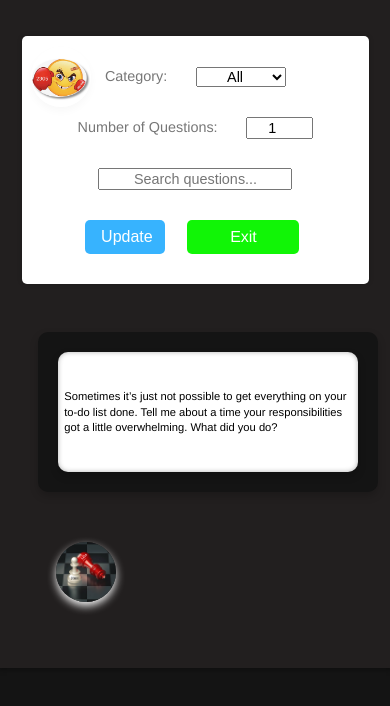
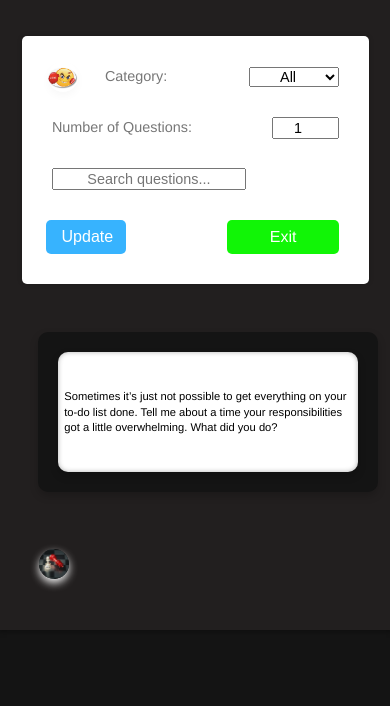
Before and after one commit to Sulton88Mehron90/interview-prep-questions, a React (Create React App) app: page /flashcards in a window 390 px wide. Shown: the top 706 px of the page. Built offline with nearby package versions, Linux system fonts and the light colour scheme.

Commit message:
Add fix for search function

```diff
--- a/src/Components/FlashcardContainer/FlashcardContainer.css
+++ b/src/Components/FlashcardContainer/FlashcardContainer.css
@@ -61,6 +61,7 @@ body {
   width: 90%;
   margin: 1rem auto;
   justify-content: center;
+  justify-content: space-between;
   align-items: center;
   flex-wrap: wrap;
 }
@@ -165,8 +166,7 @@ body {
   z-index: 2;
   transform: translate(-50%, -50%);
   display: block;
-  height: auto;
-  margin: auto;
+  margin-left: 4rem;
 }
 
 img.brain-img {
@@ -199,9 +199,30 @@ img.brain-img:hover {
     height: 60px;
   }
 
+  .emoji {
+    margin-left: 3rem;
+  }
+
   img.brain-img {
     margin-top: 9rem;
     margin-left: 2rem;
+}
+}
+
+@media only screen and (max-width: 820px) {
+
+  .emoji, img.brain-img {
+    width: 70px;
+    height: 70px;
+  }
+
+  img.brain-img {
+    margin-top: 9rem;
+    margin-left: 3rem;
+}
+
+.emoji {
+  margin-left: 2rem;
 }
 }
 
@@ -217,6 +238,25 @@ img.brain-img:hover {
     margin-left: 3rem;
 }
 
+.emoji {
+  margin-left: 6rem;
+}
+}
+
+@media only screen and (max-width: 540px) {
+  .emoji, img.brain-img {
+    width: 60px;
+    height: 60px;
+  }
+
+  .emoji {
+    margin-left: 3rem;
+  }
+
+  img.brain-img {
+    margin-top: 1rem;
+    margin-left: 3rem;
+}
 }
 
 @media only screen and (max-width: 480px) {
@@ -229,8 +269,24 @@ img.brain-img:hover {
     margin-top: 1rem;
     margin-left: 3rem;
 }
+}
 
+@media only screen and (max-width: 412px) {
+  .emoji, img.brain-img {
+    width: 30px;
+    height: 30px;
+  }
+
+  .emoji {
+    margin-left: 5rem;
+  }
+
+  img.brain-img {
+    margin-top: 0.5rem;
+    margin-left: 1rem;
 }
+}
+
 
 @media only screen and (max-width: 320px) {
   .emoji, img.brain-img {
@@ -238,8 +294,28 @@ img.brain-img:hover {
     height: 30px;
   }
 
+  .emoji {
+    margin-left: 3rem;
+  }
+
   img.brain-img {
     margin-top: 0.5rem;
     margin-left: 1rem;
 }
 }
+
+@media only screen and (max-width: 280px) {
+  .emoji, img.brain-img {
+    width: 30px;
+    height: 30px;
+  }
+
+  .emoji {
+    margin-left: 1rem;
+  }
+
+  img.brain-img {
+    margin-top: 0.5rem;
+    margin-left: 1rem;
+}
+}
--- a/src/Components/FlashcardContainer/FlashcardContainer.js
+++ b/src/Components/FlashcardContainer/FlashcardContainer.js
@@ -21,7 +21,6 @@ function shuffleArray(array) {
 export default function FlashcardContainer({ flashcards }) {
   const navigate = useNavigate();
   const location = useLocation();
-
   const [category, setCategory] = useState(location.state?.category || 'all');
   const [numberOfQuestions, setNumberOfQuestions] = useState(location.state?.numberOfQuestions || 1);
   const [filteredFlashcards, setFilteredFlashcards] = useState([]);
@@ -57,7 +56,7 @@ export default function FlashcardContainer({ flashcards }) {
 
   const handleNumberOfQuestionsChange = (e) => {
     const value = parseInt(e.target.value, 10);
-    setNumberOfQuestions(isNaN(value) ? 1 : value);
+    setNumberOfQuestions(isNaN(value) || value < 1 ? 1 : value);
   };
 
   const handleSearchChange = (e) => {
```
